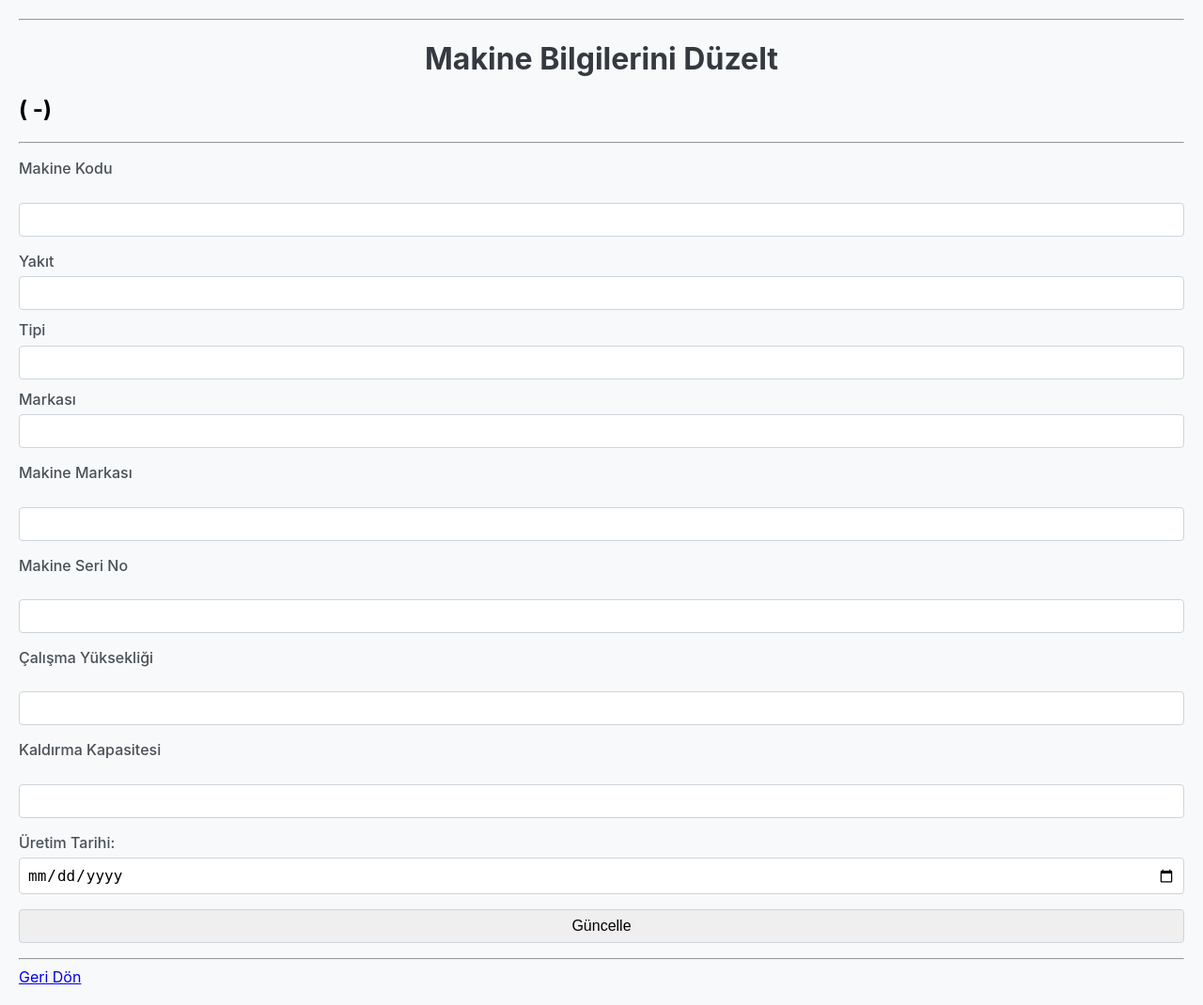
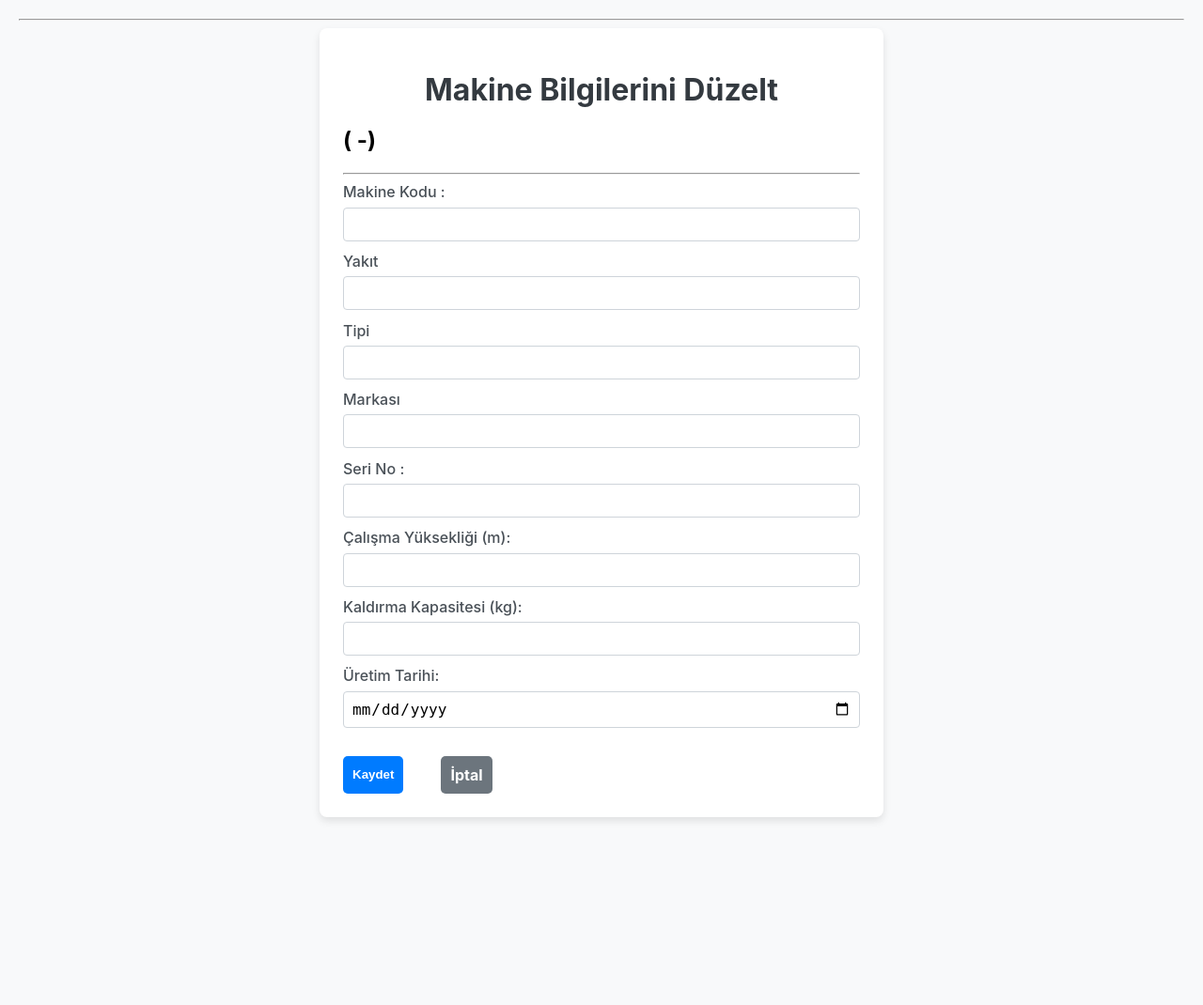
Before and after one commit to pimaksinsaat-cmyk/kiralama_projesi, a Flask app: template app/templates/filo/duzelt.html in a window 1280 px wide. Shown: the whole page at 94% size. After the commit the page ends 874 px from the top, so only its background shows below. Run offline with Flask 3, Linux system fonts and the light colour scheme; the template is opened without the code that fills it: values that come from a table or form of the project are taken from there, others are empty; some libraries are stand-ins or nearby versions.

Commit message:
Açıklama

```diff
--- a/app/templates/filo/duzelt.html
+++ b/app/templates/filo/duzelt.html
@@ -27,19 +27,22 @@ input, select { width: 100%; padding: .5rem; border: 1px solid #ced4da; border-r
 {% extends "base.html" %}
 
 {% block content %}
+<div class="container">
     <h1>Makine Bilgilerini Düzelt</h1>
     <h2>( {{ ekipman.kod }}-{{ ekipman.marka }})</h2>
     <hr>
 
     <form action="" method="POST" novalidate>
         {{ form.hidden_tag() }}
-        <p>
-            {{ form.kod.label }}<br>
-            {{ form.kod(size=32) }}
-        </p>
+
+       <div class="form-group">
+            <label for="kod">Makine Kodu :</label>
+            <input type="text" id="kod" name="kod" value="{{ ekipman.kod }}" required>
+        </div>
+
         <div class="form-group">
              <label for="Yakit">Yakıt</label>
-             <input list="yakit-listesi"  id="yakit"   name="yakit" required>
+             <input list="yakit-listesi"  id="yakit"   name="yakit" value="{{ ekipman.yakit }}" required>
             <datalist id="yakit-listesi">
                 <option value="Elektrikli">
                 <option value="Dizel">
@@ -48,7 +51,7 @@ input, select { width: 100%; padding: .5rem; border: 1px solid #ced4da; border-r
         </div>
         <div class="form-group">
              <label for="tipi">Tipi</label>
-             <input list="tip-listesi"  id="tipi"   name="tipi" required>
+             <input list="tip-listesi"  id="tipi"   name="tipi" value="{{ ekipman.tipi }}" required>
             <datalist id="tip-listesi">
                 <option value="Manlift">
                 <option value="Eklemli">
@@ -56,11 +59,9 @@ input, select { width: 100%; padding: .5rem; border: 1px solid #ced4da; border-r
                 <option value="Forklift">
             </datalist>
         </div>
-
-
         <div class="form-group">
              <label for="marka">Markası</label>
-             <input list="marka-listesi" id="marka" name="marka" required>
+             <input list="marka-listesi" id="marka" name="marka" value="{{ ekipman.marka }}" required>
 
             <datalist id="marka-listesi">
                 <option value="Dingli">
@@ -79,34 +80,69 @@ input, select { width: 100%; padding: .5rem; border: 1px solid #ced4da; border-r
                 <option value="Komatsu">
             </datalist>
         </div>
-        <p>
-            {{ form.marka.label }}<br>
-            {{ form.marka(size=32) }}
-        </p>
-
-        <p>
-            {{ form.seri_no.label }}<br>
-            {{ form.seri_no(size=32) }}
-        </p>
-         <p>
-            {{ form.calisma_yuksekligi.label }}<br>
-            {{ form.calisma_yuksekligi(size=32) }}
-        </p>
-        <p>
-            {{ form.kaldirma_kapasitesi.label }}<br>
-            {{ form.kaldirma_kapasitesi(size=32) }}
-        </p>
-
-         <div class="form-group">
-            <label for="uretim_tarihi">Üretim Tarihi:</label>
-            <input type="date" id="uretim_tarihi" name="uretim_tarihi" required>
+       <div class="form-group">
+            <label for="seri_no">Seri No :</label>
+            <input type="text" id="seri_no" name="seri_no" value="{{ ekipman.seri_no}}" required>
+        </div>
+        <div class="form-group">
+            <label for="calisma_yuksekligi">Çalışma Yüksekliği (m):</label>
+            <input type="number" step="0.1" id="calisma_yuksekligi" name="calisma_yuksekligi" value="{{ ekipman.calisma_yuksekligi }}" required>
+        </div>
+        <div class="form-group">
+            <label for="kaldirma_kapasitesi">Kaldırma Kapasitesi (kg):</label>
+            <input type="number" id="kaldirma_kapasitesi" name="kaldirma_kapasitesi" value="{{ ekipman.kaldirma_kapasitesi}}" required>
         </div>
 
-        <p>
-            {{ form.submit(value='Güncelle') }} </p>
+
+        <div class="form-group">
+            <label for="uretim_tarihi">Üretim Tarihi:</label>
+            <input type="date" id="uretim_tarihi" name="uretim_tarihi" value="{{ ekipman.uretim_tarihi}}"required>
+        </div>
+
+        <!-- Butonlar -->
+        <div class="butonlar">
+         <button type="submit" class="buton">Kaydet
+            </button>
+         <a href="{{ url_for('filo.index') }}" class="buton iptal">İptal</a>
+         </div>
+    </form>
+       <style>
+        .butonlar {
+        display: flex;
+        justify-content: flex-start; /* sola hizala */
+        gap: 40px; /* butonlar arası boşluk */
+        margin-top: 30px;
+        }
+
+            .buton {
+                display: inline-block;
+             padding: 10px 10px;
+                background-color: #007BFF;
+                color: white;
+                text-decoration: none;
+                border-radius: 5px;
+                font-weight: bold;
+                border: none;
+                cursor: pointer;
+                transition: background-color 0.3s ease;
+              }
+
+        .buton:hover {
+             background-color: #0056b3;
+            }
+
+         .buton.iptal {
+            background-color: #6c757d; /* gri */
+            }
+
+         .buton.iptal:hover {
+             background-color: #5a6268;
+            }
+</style>
     </form>
 
-    <hr>
-    <a href="{{ url_for('filo.index') }}">Geri Dön</a>
+
+
 </style>
+</div>
 {% endblock %}
```
Also changed, not shown: app/templates/filo/ekle.html (+36 -25 lines), migrations/versions/fadd13151240_yeni_yükleme.py (renamed from migrations/versions/df267db7393d_üretim_tarihi_güncellendi.py, +4 -4 lines), app.db, app/forms.py (line endings or trailing spaces).
